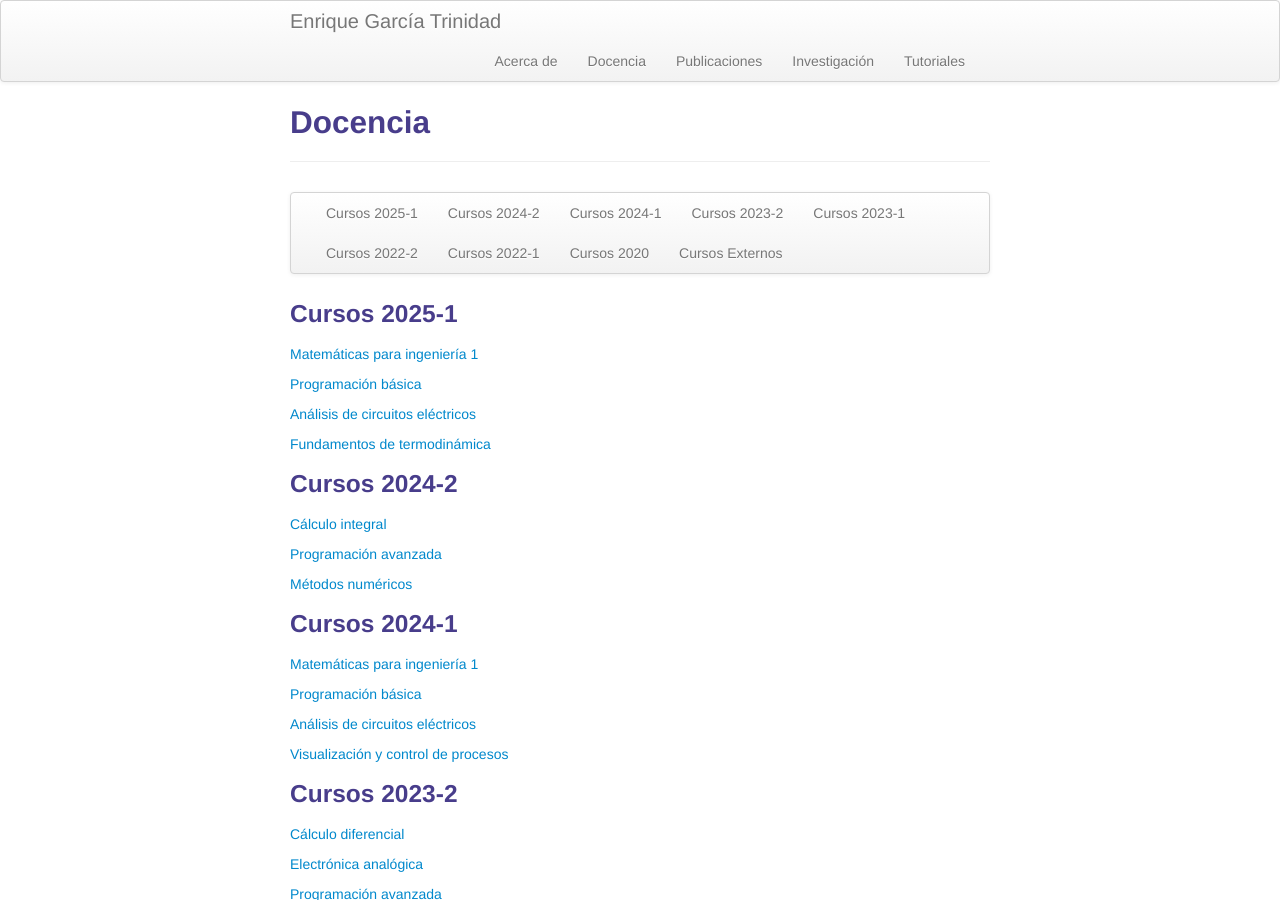
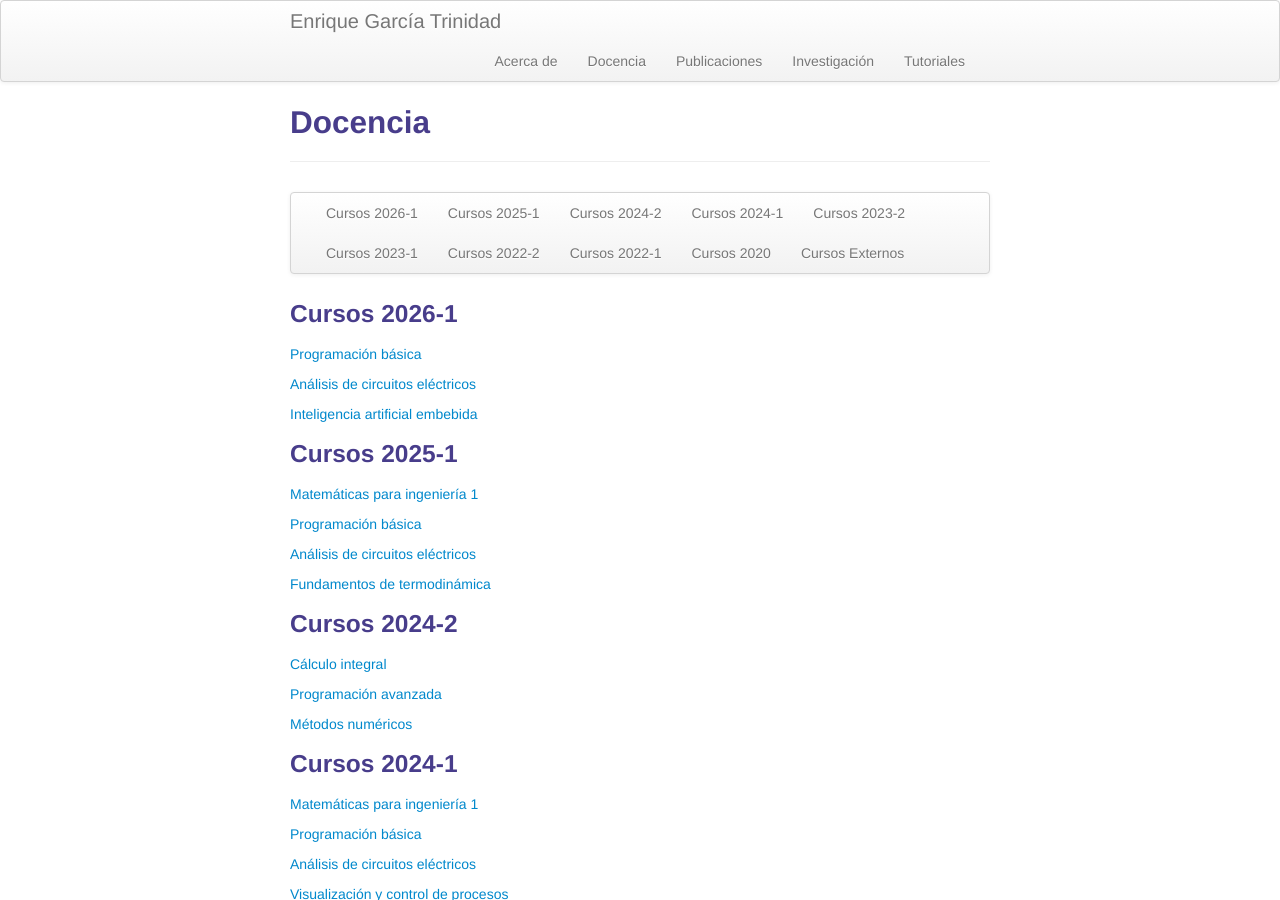
Before and after one commit to enriGarcia/enriGarcia.github.io, a Jekyll site: the page built from pages/teaching.md, in a window 1280 px wide and 900 px high. Built offline with Jekyll 4.4.1, drawn with Linux system fonts in a browser that asks for light colours.

Commit message:
intartemb update

```diff
--- a/pages/teaching.md
+++ b/pages/teaching.md
@@ -7,6 +7,7 @@ description: Asignaturas actuales
 <div class="navbar">
     <div class="navbar-inner">
         <ul class="nav">
+            <li><a href="#2026-1">Cursos 2026-1</a></li>
             <li><a href="#2025-1">Cursos 2025-1</a></li>
             <li><a href="#2024-2">Cursos 2024-2</a></li>
             <li><a href="#2024-1">Cursos 2024-1</a></li>
@@ -19,6 +20,14 @@ description: Asignaturas actuales
         </ul>
     </div>
 </div>
+
+### <a name="2026-1"></a>Cursos 2026-1
+
+[Programación básica](https://enriquegarcia.xyz/pages/teaching/progBas)
+
+[Análisis de circuitos eléctricos](https://enriquegarcia.xyz/pages/teaching/circElec)
+
+[Inteligencia artificial embebida](https://enriquegarcia.xyz/pages/teaching/intartemb)
 
 ### <a name="2025-1"></a>Cursos 2025-1
 
```
Also changed, not shown: pages/teaching/intartemb.md (added, +55 -0 lines), 13 other files.
